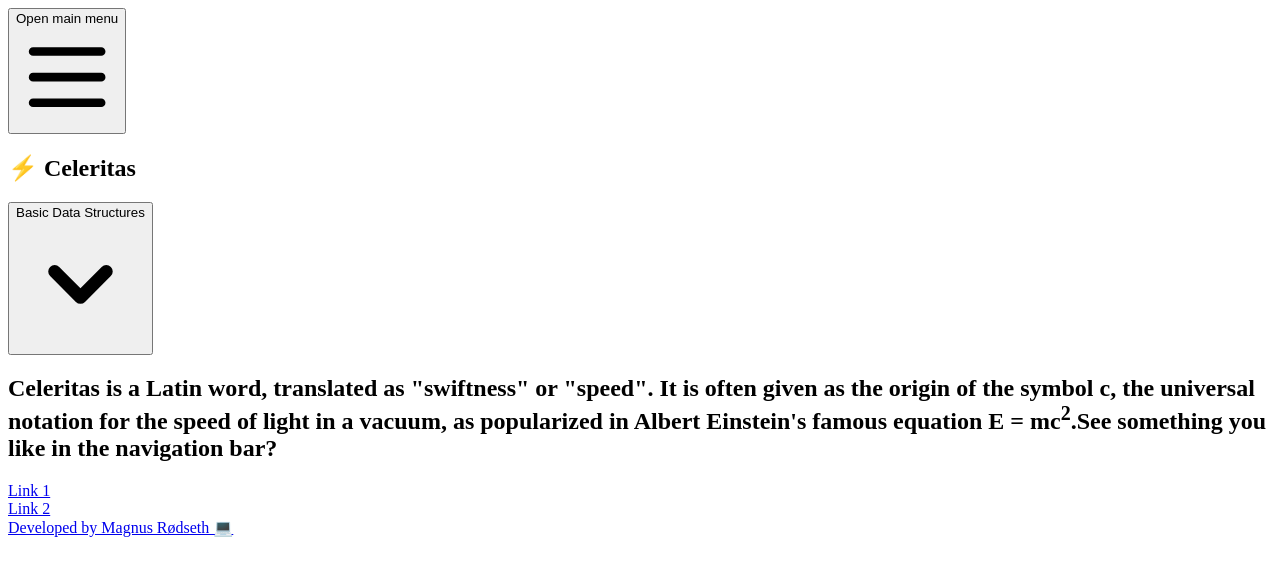
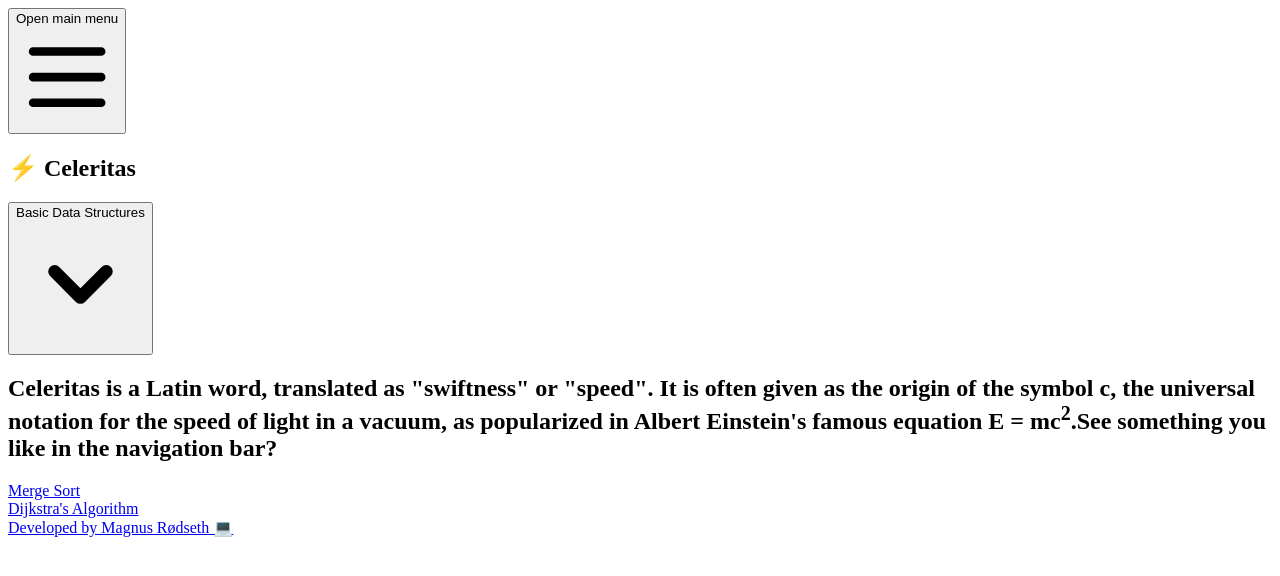
Before and after one commit to magnusrodseth/celeritas, a Next.js app: page / in a window 1280 px wide. Shown: the top 576 px of the page. Built offline with nearby package versions, Linux system fonts and the light colour scheme.

Commit message:
add landing page to readme

```diff
--- a/pages/index.tsx
+++ b/pages/index.tsx
@@ -28,7 +28,7 @@ const Index = () => {
                   "transition transform duration-500 ease-in-out"
                 )}
               >
-                Link 1
+                Merge Sort
               </a>
             </Link>
           </div>
@@ -41,7 +41,7 @@ const Index = () => {
                   "transition transform duration-500 ease-in-out"
                 )}
               >
-                Link 2
+                Dijkstra&apos;s Algorithm
               </a>
             </Link>
           </div>
```
Also changed, not shown: static/landing-page.png (added), 1 other file (tests, documents, lock files or other folders).
